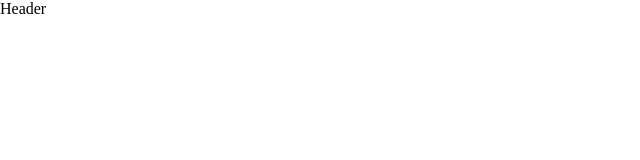
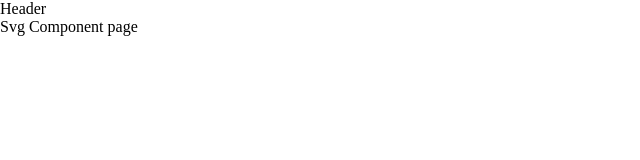
Before and after one commit to Sikharulidze/React-component-base, a React (Vite) app: page /svg in a window 1280 px wide. Before the commit this address had no page. Shown: the top 160 px of the page, without its empty margins (0-640 px from the left). Built offline with nearby package versions, Linux system fonts and the light colour scheme.

Commit message:
feat: add styled-components & router

```diff
--- a/src/App.tsx
+++ b/src/App.tsx
@@ -1,12 +1,18 @@
 import styled from "styled-components";
 import Header from "./components/shared/Header";
-import { Routes } from "react-router-dom";
+import { Navigate, Route, Routes } from "react-router-dom";
+import SvgComponents from "./pages/SvgComponents";
+import SvgDetail from "./pages/SvgDetail";
 
 function App() {
   return (
     <Main>
       <Header />
-      <Routes></Routes>
+      <Routes>
+        <Route path="/" element={<Navigate to="/svg" replace={true} />} />
+        <Route path="/svg" element={<SvgComponents />} />
+        <Route path="/svg/:id" element={<SvgDetail />} />
+      </Routes>
     </Main>
   );
 }
```
